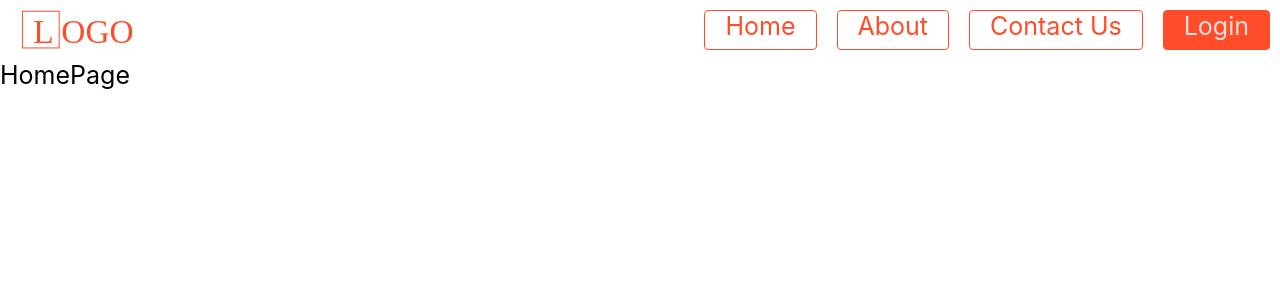
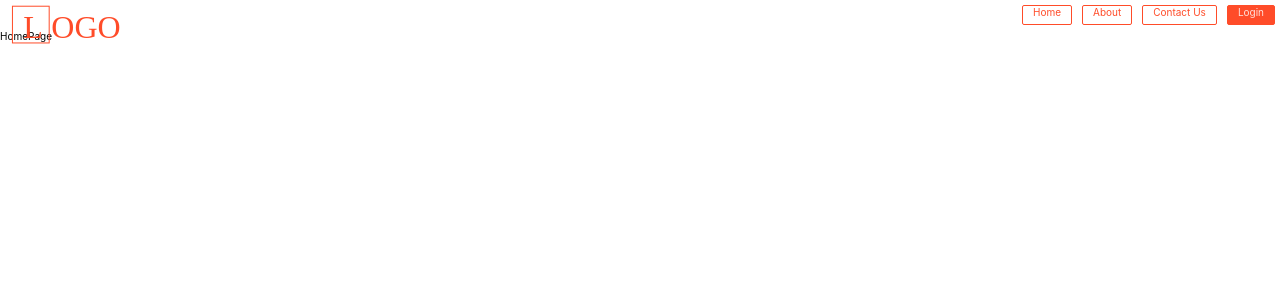
Before and after one commit to KarolP1/app, a React (Create React App) app: page / in a window 1280 px wide. Shown: the top 300 px of the page. Built offline with nearby package versions, Linux system fonts and the light colour scheme.

Commit message:
fix fontsize rem size

```diff
--- a/src/index.css
+++ b/src/index.css
@@ -6,7 +6,6 @@ body {
     sans-serif;
   -webkit-font-smoothing: antialiased;
   -moz-osx-font-smoothing: grayscale;
-  overflow-x: hidden;
 }
 
 code {
@@ -14,6 +13,9 @@ code {
     monospace;
 }
 
-* {
-  font-size: 1.25rem;
+html {
+  scroll-behavior: smooth;
+  box-sizing: border-box;
+  font-size: 62.5%; /* 1rem = 10px */
+  overflow-x: hidden;
 }
```
